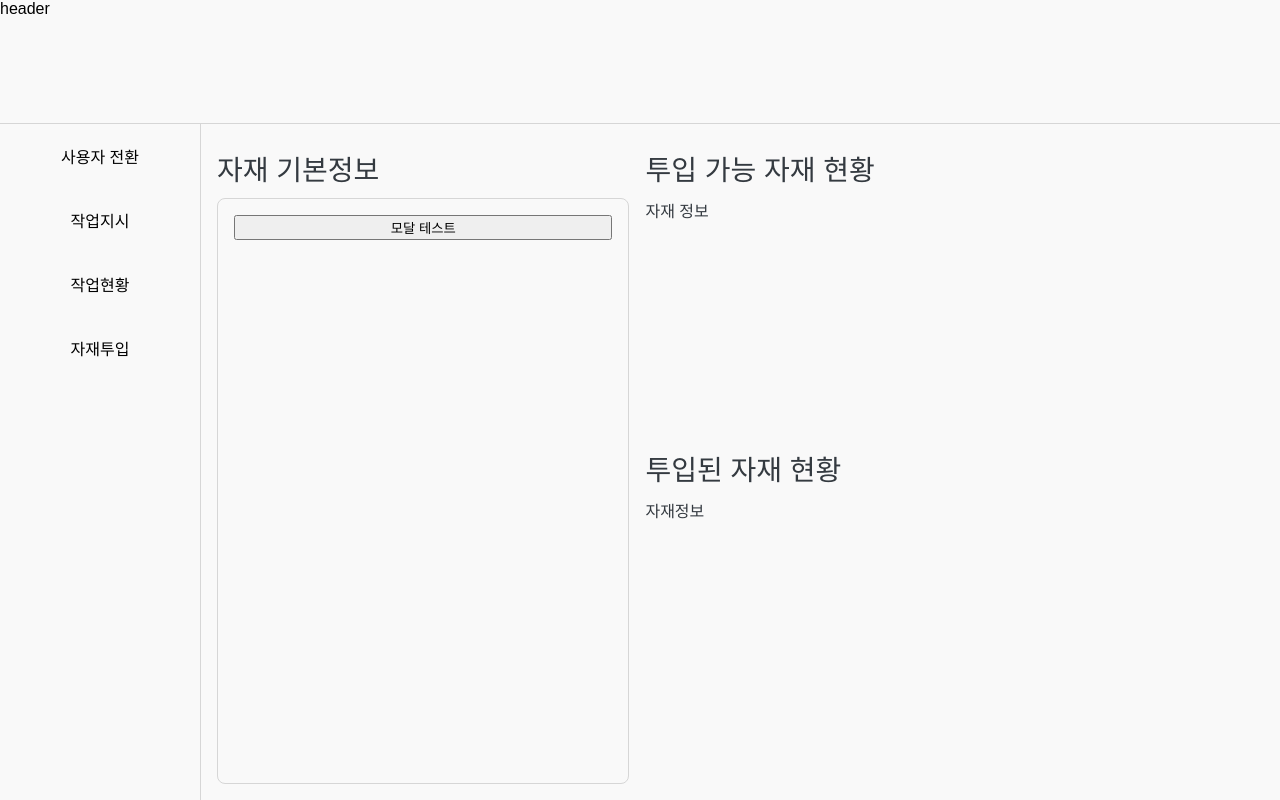
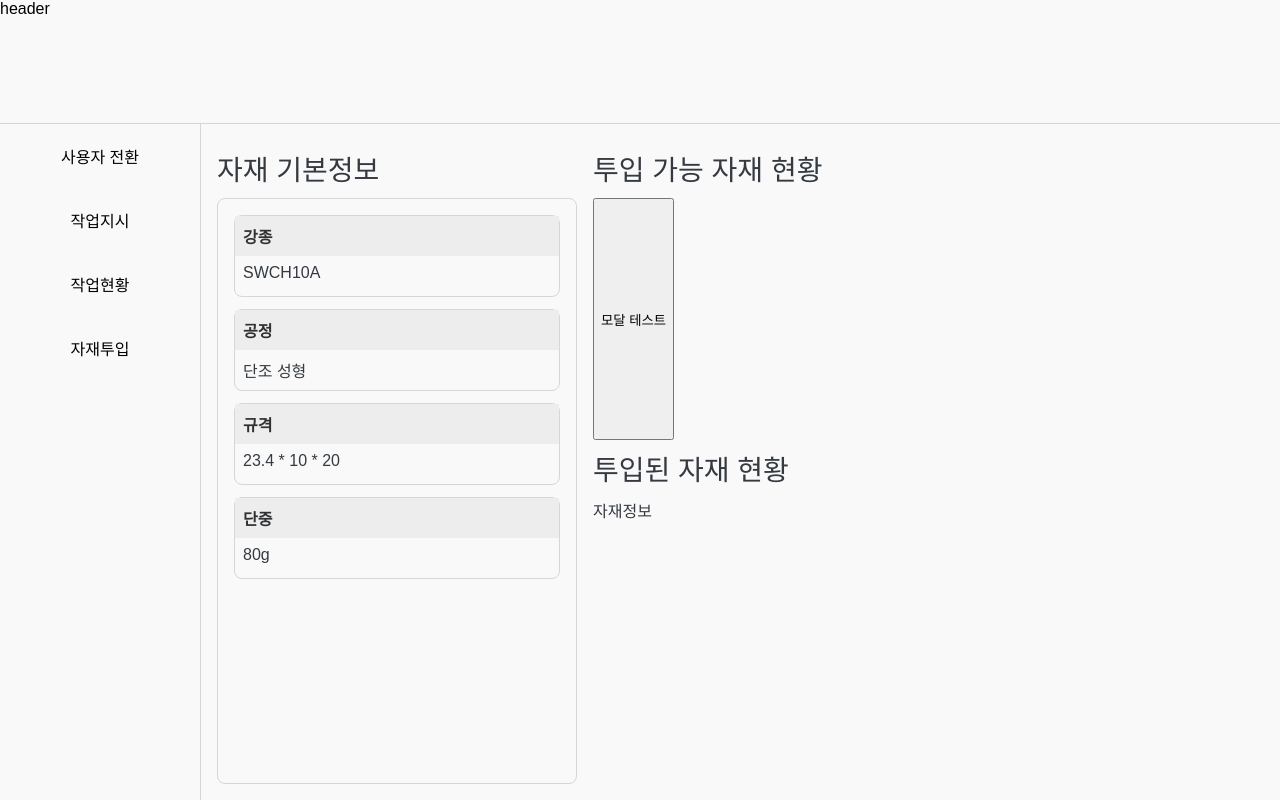
Before and after one commit to junyunga/react-study, a React (Create React App) app: page /product/material-insert in a window 1280 px wide. Built offline with nearby package versions, Linux system fonts and the light colour scheme.

Commit message:
자재투입 자재투입 카드 추가

```diff
--- a/src/components/material-insert/index.js
+++ b/src/components/material-insert/index.js
@@ -1,5 +1,6 @@
 import React, {Component} from 'react';
 import Modal from 'react-responsive-modal';
+import MaterialInfoCard from './material-info-card';
 import './index.scss';
 
 class MaterialInsert extends Component {
@@ -17,19 +18,26 @@ class MaterialInsert extends Component {
 
     render() {
         const modalIsOpen = this.state.modalIsOpen;
+        const material = {
+            'kangjong': 'SWCH10A',
+            'kongjung': '단조 성형',
+            'dia': '23.4 * 10 * 20',
+            'perWt': '80g',
+        };
+        const materialInfoCard = Object.keys(material).map((key, index) => {
+            return (
+                <MaterialInfoCard key={index}
+                                  property={key}
+                                  value={material[key]}/>
+            );
+        });
+
         return (
             <div className="material-insert">
                 <div className="base-info">
                     <div className="base-header">자재 기본정보</div>
                     <div className="base-content column">
-                        <button onClick={this.openModal}>모달 테스트</button>
-                        <Modal
-                            open={modalIsOpen}
-                            onClose={this.closeModal}
-                            center
-                        >
-                            <h2>모달테스트임</h2>
-                        </Modal>
+                        {materialInfoCard}
                     </div>
                 </div>
                 <div className="material-list">
@@ -37,7 +45,16 @@ class MaterialInsert extends Component {
                         <div className="available-header">
                             투입 가능 자재 현황
                         </div>
-                        <div className="available-content row">자재 정보</div>
+                        <div className="available-content row">
+                            <button onClick={this.openModal}>모달 테스트</button>
+                            <Modal
+                                open={modalIsOpen}
+                                onClose={this.closeModal}
+                                center
+                            >
+                                <h2>모달테스트임</h2>
+                            </Modal>
+                        </div>
                     </div>
                     <div className="inserted-list">
                         <div className="inserted-header">투입된 자재 현황</div>
--- a/src/components/material-insert/index.scss
+++ b/src/components/material-insert/index.scss
@@ -8,7 +8,8 @@
   color: $basic-black;
 
   .base-info {
-    flex: 1 1 40%;
+    flex: 0 0 30%;
+    min-width: 360px;
     display: flex;
     flex-direction: column;
     padding: 16px;
--- /dev/null
+++ b/src/components/material-insert/material-info-card/index.js
@@ -0,0 +1,25 @@
+import React from 'react';
+import './index.scss';
+
+
+const MaterialInfoCard = ({property, value}) => {
+    const labelList = {
+        'kangjong' : '강종',
+        'kongjung' : '공정',
+        'dia' : '규격',
+        'perWt' : '단중'
+    };
+
+    return (
+        <div className="material-info-card">
+            <div className="material-info-card-header">
+                {labelList[property]}
+            </div>
+            <div className="material-info-card-content">
+                {value}
+            </div>
+        </div>
+    );
+};
+
+export default MaterialInfoCard;
--- /dev/null
+++ b/src/components/material-insert/material-info-card/index.scss
@@ -0,0 +1,32 @@
+@import 'src/core/scss/index.scss';
+
+.material-info-card {
+  flex: 0 0 20%;
+  max-height: 80px;
+  display: flex;
+  flex-direction: column;
+  border: 1px solid $default-border;
+  border-radius: $default-border-radius;
+
+  .material-info-card-header {
+    flex: 0 0 40%;
+    background-color: $accent-default-color;
+    color: $primary-text-color;
+    font-weight: bold;
+    font-size: 16px;
+    box-sizing: border-box;
+    padding: 8px;
+  }
+
+  .material-info-card-content {
+    flex: 1 1 auto;
+    color: $basic-black;
+    font-size: 16px;
+    box-sizing: border-box;
+    padding: 8px;
+  }
+
+  & + & {
+    margin-top: 12px;
+  }
+}
```
